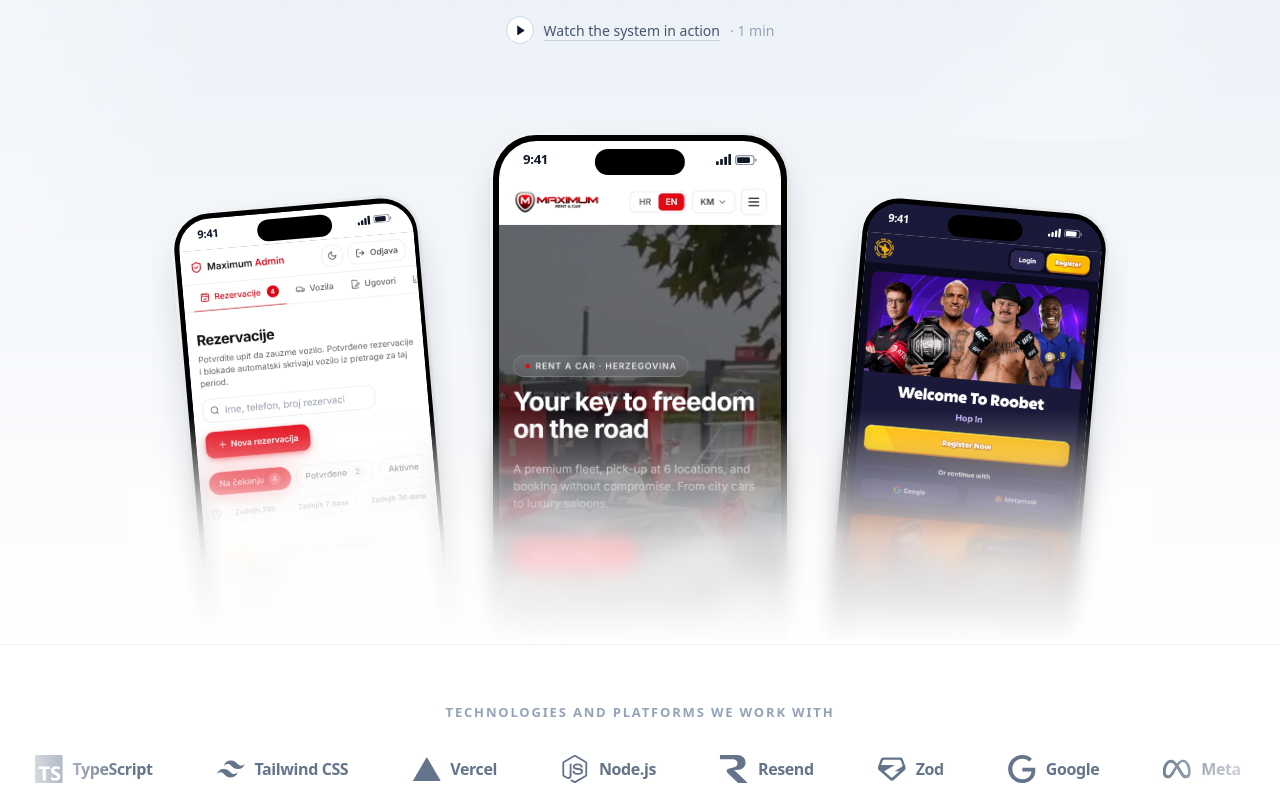
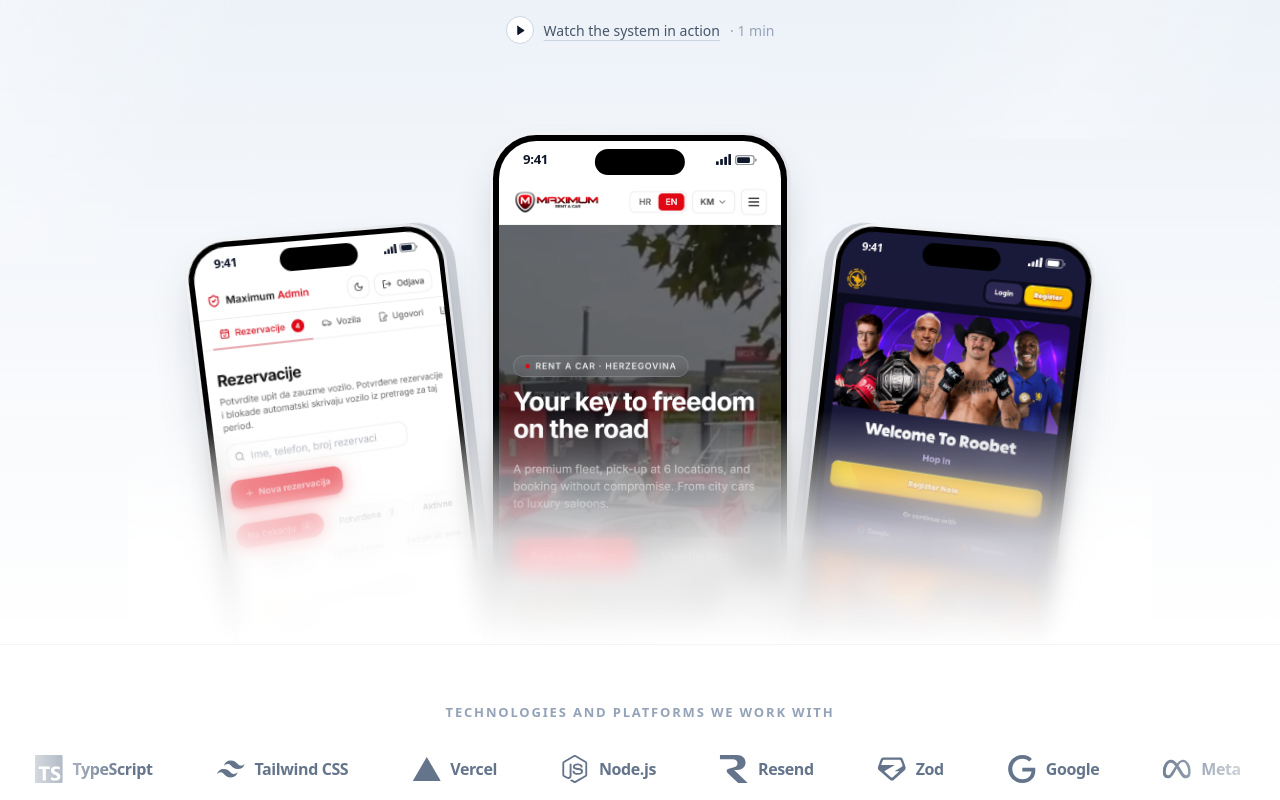
Before and after one commit to Bakeee99/mehiccdev, a Next.js app: page / in a window 1280 px wide. Shown: the part 620-1420 px from the top of the page. Built offline with nearby package versions, Linux system fonts and the light colour scheme.

Commit message:
feat: 3d raspored telefona u heroju po referenci

```diff
--- a/components/sections/Hero.tsx
+++ b/components/sections/Hero.tsx
@@ -282,20 +282,20 @@ export function Hero() {
           i blago nagnuti prema van. Vidi se gornji dio, a dno se postepeno
           zamućuje i nestaje u bijelom. */}
       <motion.div {...rise(0.28)} className="relative mx-auto mt-16 sm:mt-20 max-w-5xl px-4 sm:px-6">
-        <div className="relative flex items-start justify-center gap-[3%] sm:gap-[2.5%] pt-2
+        <div style={{ perspective: "1600px" }} className="relative flex items-start justify-center gap-[2%] sm:gap-[1.5%] pt-2
                         h-[300px] sm:h-[440px] lg:h-[520px] overflow-hidden">
           {/* lijevi: manji, niže, nagnut ulijevo */}
-          <div className="w-[28%] sm:w-[30%] max-w-[250px] mt-[7%] -rotate-[3deg] sm:-rotate-[5deg] origin-bottom">
+          <div className="w-[29%] max-w-[255px] mt-[9%]" style={{ transform: "rotateY(26deg) rotateZ(-7deg)", transformOrigin: "100% 50%", filter: "drop-shadow(9px 0 0 #CDD1D7)" }}>
             <PhoneMockup src="/portfolio/maximum-admin-mob-svijetla.webp" alt={d.shots.left} />
           </div>
 
           {/* srednji: najveći i najviši */}
-          <div className="w-[33%] sm:w-[35%] max-w-[300px]">
+          <div className="relative z-10 w-[34%] max-w-[300px]">
             <PhoneMockup src="/portfolio/maximum-poslije-mob.webp" alt={d.shots.center} priority />
           </div>
 
           {/* desni: manji, niže, nagnut udesno */}
-          <div className="w-[28%] sm:w-[30%] max-w-[250px] mt-[7%] rotate-[3deg] sm:rotate-[5deg] origin-bottom">
+          <div className="w-[29%] max-w-[255px] mt-[9%]" style={{ transform: "rotateY(-26deg) rotateZ(7deg)", transformOrigin: "0% 50%", filter: "drop-shadow(-9px 0 0 #CDD1D7)" }}>
             <PhoneMockup src="/portfolio/roobet-mob.webp" alt={d.shots.right} bar="dark" barColor="#191939" />
           </div>
         </div>
```
